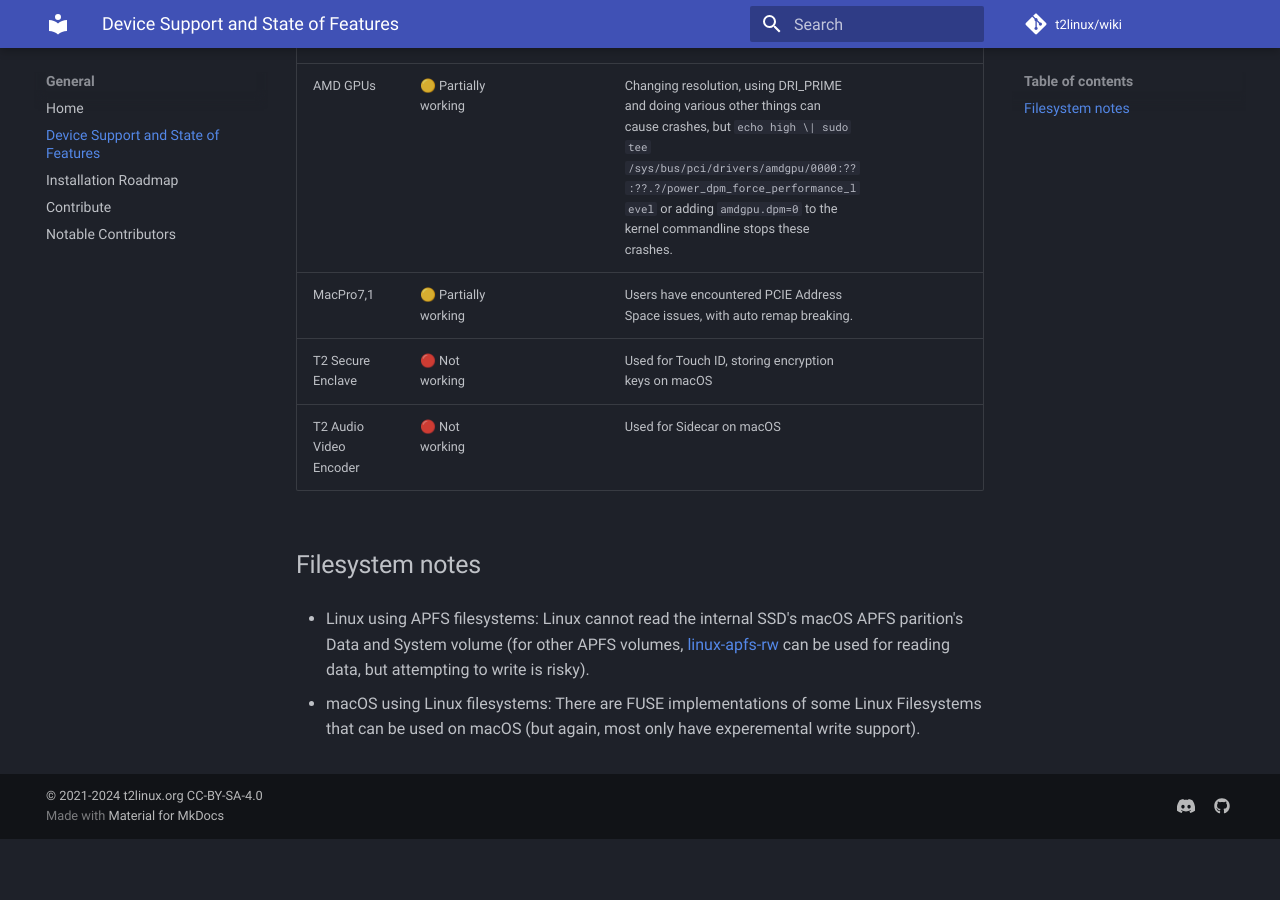
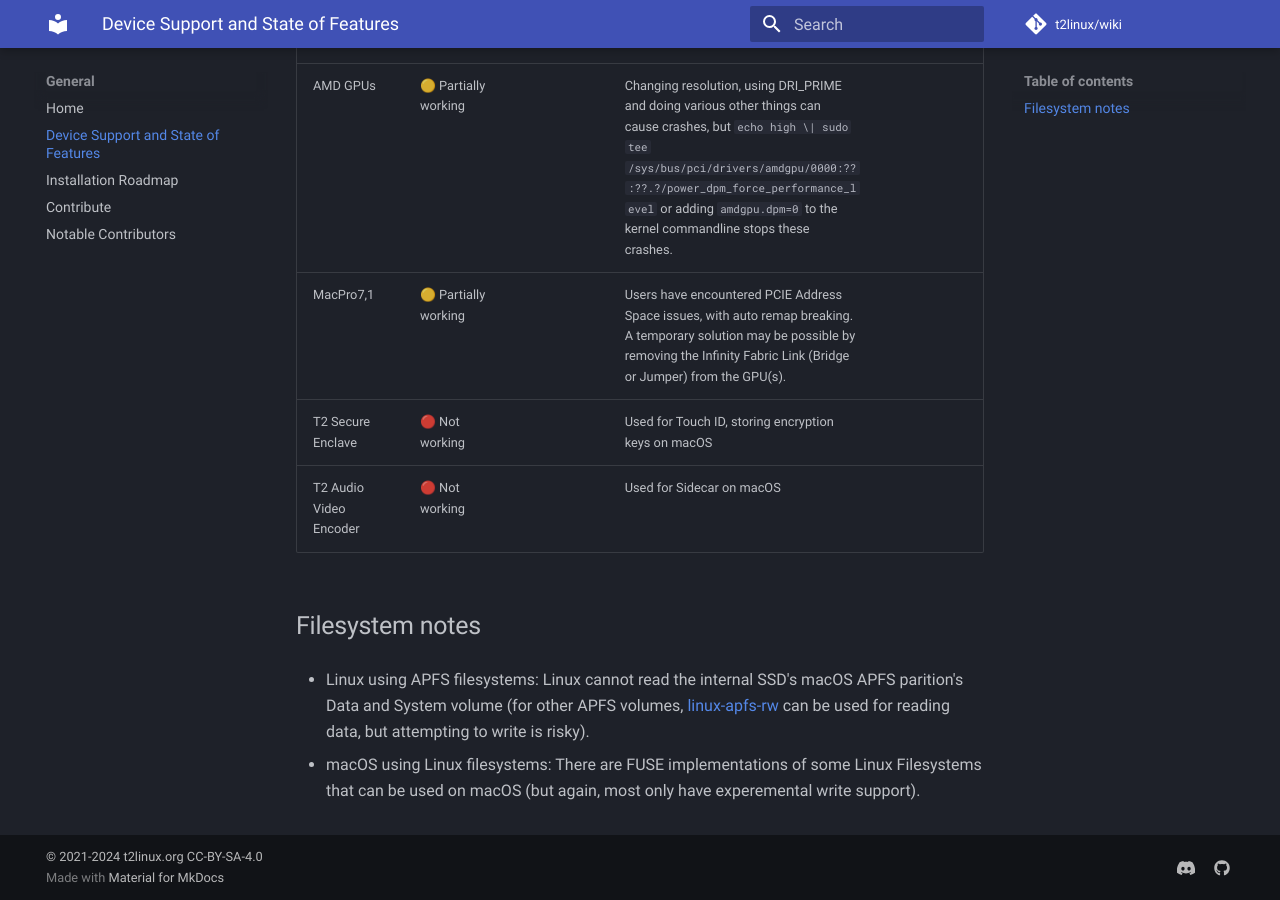
Before and after one commit to t2linux/wiki, an MkDocs documentation site: the page built from docs/state.md, in a window 1280 px wide and 900 px high, scrolled down 1504 px. Built offline with MkDocs 1.6.1 and Material for MkDocs 9.7.7, drawn with Linux system fonts in a browser that asks for light colours; comment, search, counter and statistics services are not loaded; before the commit the page ends 2343 px from its top, so only the background shows below that.

Commit message:
State: Add workaround for MacPro7,1
Original PR by @FaisalBiyari : https://github.com/t2linux/wiki/pull/611

```diff
--- a/docs/state.md
+++ b/docs/state.md
@@ -18,7 +18,7 @@ While Linux is usable on all T2 models, some features are limited due to the lac
 |Audio|🟡 Partially working|🔴 No|With proper configuration audio can work, however it is not stable in some older kernels and switching between speakers and when using the microphone. Microphone volume is low in some Macs.|[apple-bce](https://github.com/t2linux/apple-bce-drv)|
 |Hybrid Graphics|🟡 Partially working|🟡 Partial|Toggling dGPU power doesn't work.|[Hybrid Graphics](https://wiki.t2linux.org/guides/hybrid-graphics/)|
 |AMD GPUs|🟡 Partially working||Changing resolution, using DRI_PRIME and doing various other things can cause crashes, but `echo high \| sudo tee /sys/bus/pci/drivers/amdgpu/0000:??:??.?/power_dpm_force_performance_level` or adding `amdgpu.dpm=0` to the kernel commandline stops these crashes.||
-|MacPro7,1|🟡 Partially working||Users have encountered PCIE Address Space issues, with auto remap breaking.||
+|MacPro7,1|🟡 Partially working||Users have encountered PCIE Address Space issues, with auto remap breaking. A temporary solution may be possible by removing the Infinity Fabric Link (Bridge or Jumper) from the GPU(s).||
 |T2 Secure Enclave|🔴 Not working||Used for Touch ID, storing encryption keys on macOS||
 |T2 Audio Video Encoder|🔴 Not working||Used for Sidecar on macOS||
 
```
